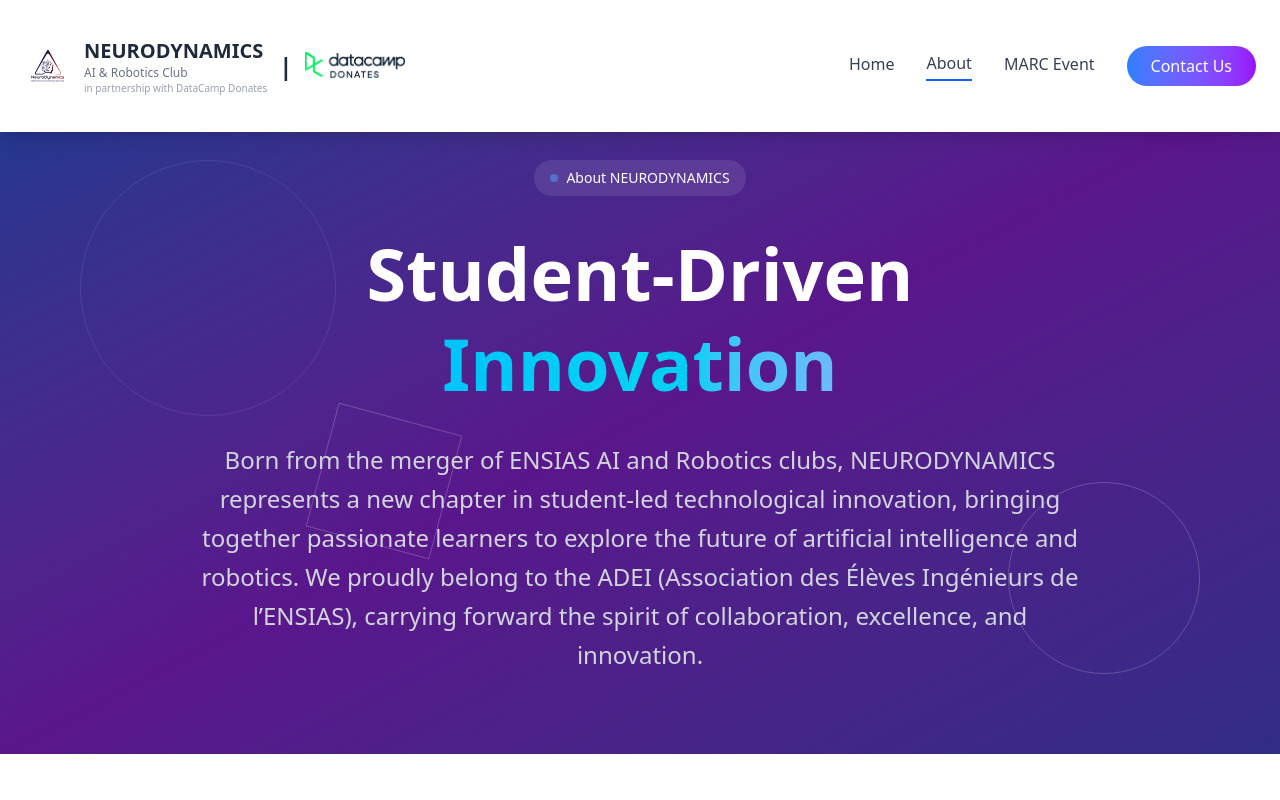
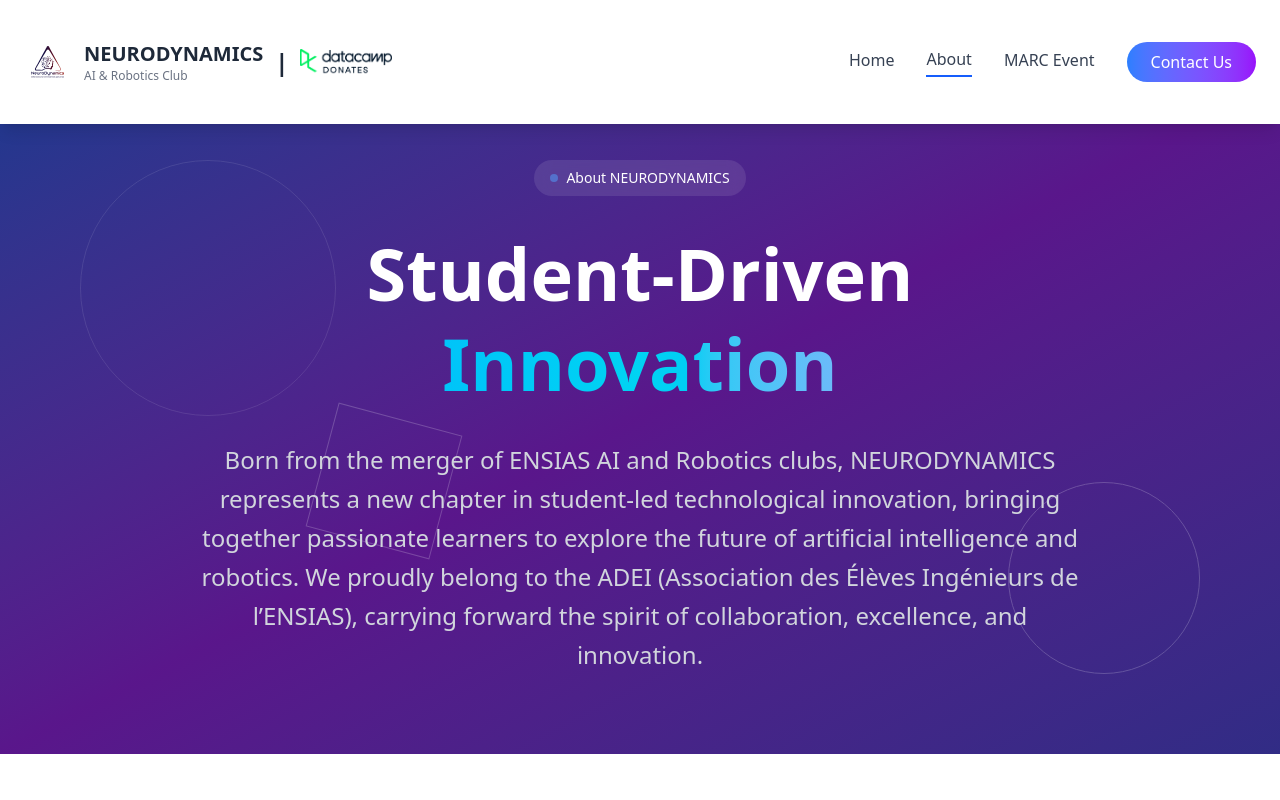
Before and after one commit to oussamaelfaqyr/neurodynamics, an Angular app: page /about in a window 1280 px wide. Shown: the top 800 px of the page. Built offline with nearby package versions, Linux system fonts and the light colour scheme.

Commit message:
Update header.html

```diff
--- a/src/app/components/header/header.html
+++ b/src/app/components/header/header.html
@@ -19,7 +19,6 @@
         <div>
           <h1 class="text-xl font-bold text-gray-800">NEURODYNAMICS</h1>
           <p class="text-xs text-gray-500">AI & Robotics Club</p>
-          <p class="text-[10px] text-gray-400">in partnership with DataCamp Donates</p>
         </div>
 
        <!-- Separator (× symbol) -->
@@ -29,7 +28,7 @@
           <img
             src="DC_Donates_logo_regular.png"
             alt="DC Donates Logo"
-            class="w-25 h-25 object-contain"
+            class="w-23 h-23 object-contain"
           >
 </div>
       <!-- Desktop Navigation -->
```
